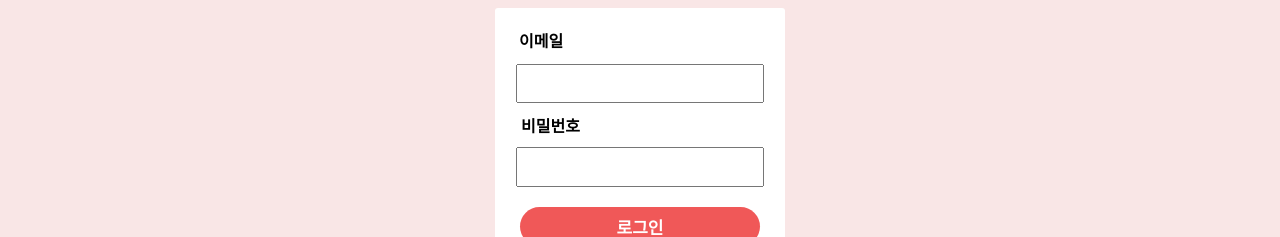
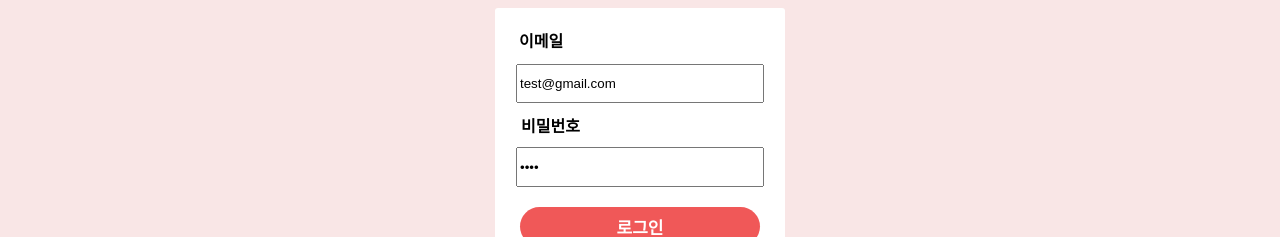
Before and after one commit to codestates-seb/seb43_main_009, a React app in the folder client/: page /login in a window 1280 px wide. Shown: the part 458-695 px from the top of the page. Built offline with nearby package versions, Linux system fonts and the light colour scheme.

Commit message:
[feat] test login 추가

```diff
--- a/client/src/page/user/Login.js
+++ b/client/src/page/user/Login.js
@@ -33,8 +33,8 @@ import {
 const Login = () => {
   const navigate = useNavigate();
   const dispatch = useDispatch();
-  const [email, setEmail] = useState('');
-  const [password, setPassword] = useState('');
+  const [email, setEmail] = useState('test@gmail.com');
+  const [password, setPassword] = useState('1234');
   window.scrollTo(0, 0);
 
   const handleSubmit = async (e) => {
--- a/client/src/page/user/LoginModal.js
+++ b/client/src/page/user/LoginModal.js
@@ -35,8 +35,8 @@ import {
 const LoginModal = ({ onClose, isClosing }) => {
   const navigate = useNavigate();
   const dispatch = useDispatch();
-  const [email, setEmail] = useState('');
-  const [password, setPassword] = useState('');
+  const [email, setEmail] = useState('test@gmail.com');
+  const [password, setPassword] = useState('1234');
   window.scrollTo(0, 0);
 
   const handleSubmit = async (e) => {
```
